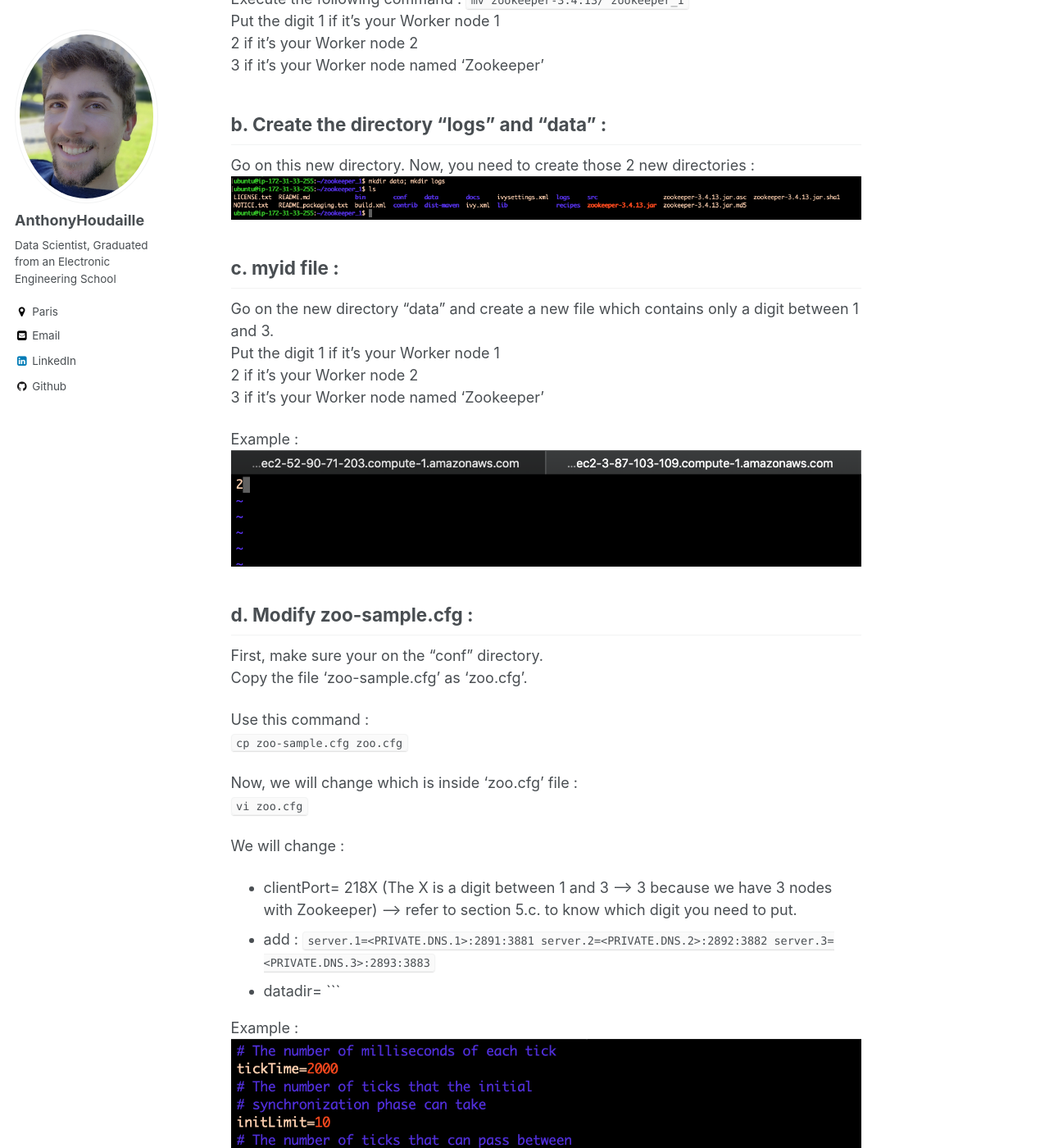
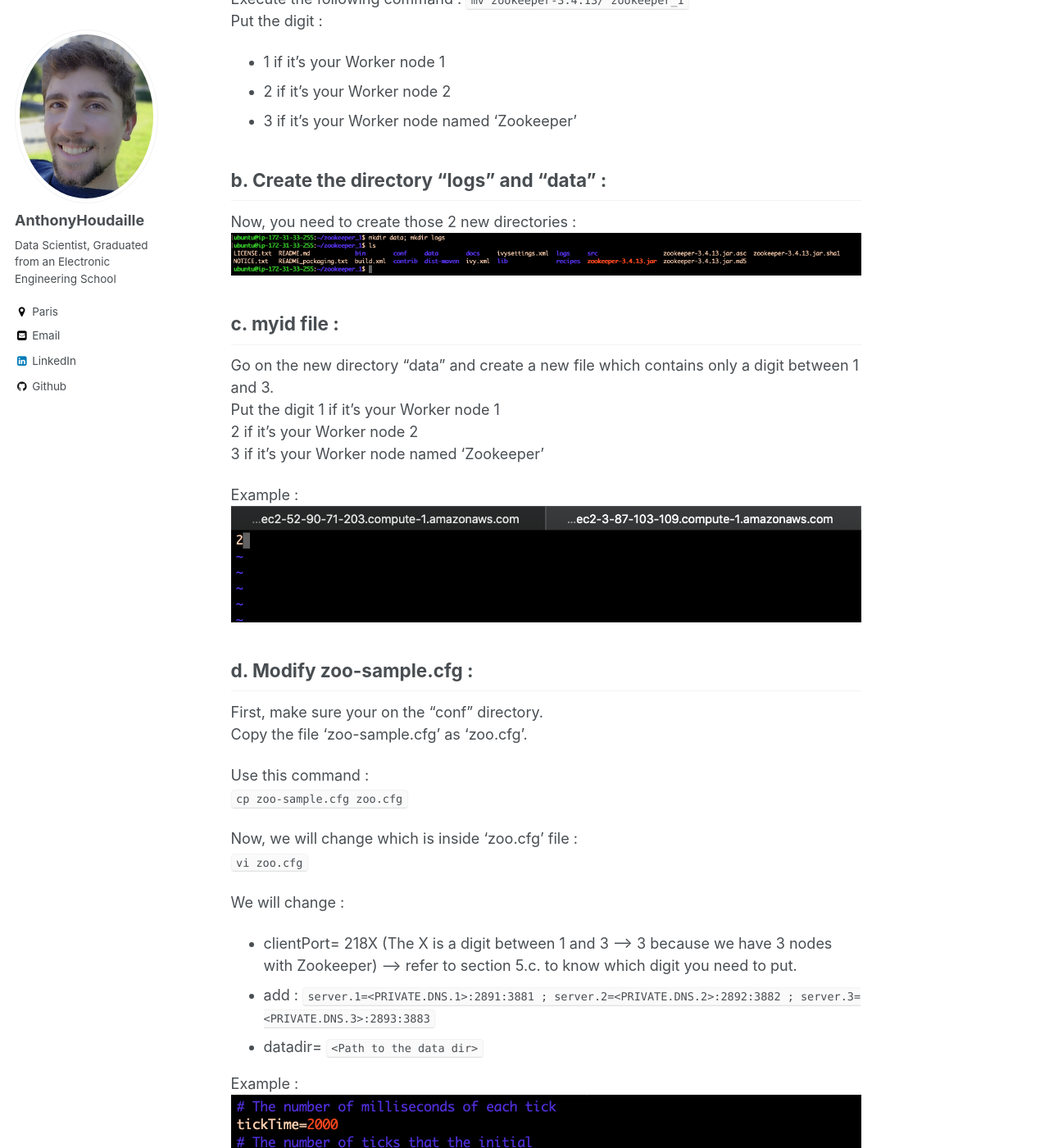
Before and after one commit to AnthonyHoudaille/AnthonyHoudaille.github.io, a Jekyll site: the page built from _awsec2/02_Zookeeper_Tutorial.md, in a window 1280 px wide and 1400 px high, scrolled down 2530 px. Shown: the whole window at 82% size. Built offline with Jekyll 4.4.1, drawn with Linux system fonts in a browser that asks for light colours; some of the changed text lies outside the part shown.

Commit message:
Update 02_Zookeeper_Tutorial.md

````diff
--- a/_awsec2/02_Zookeeper_Tutorial.md
+++ b/_awsec2/02_Zookeeper_Tutorial.md
@@ -41,8 +41,7 @@ You will see something like this :
 
 ## b. Extract the software :
 
-You need to extract the software by executing the command bellow :
-``` tar -xv zookeeper-3.4.13.tar.gz```
+You need to extract the software by executing the command bellow : ``` tar -xv zookeeper-3.4.13.tar.gz```
 
 Just after, remove the .tar.gz file :
 ``` rm zookeeper-3.4.13.tar.gz```
@@ -70,13 +69,14 @@ For our tutorial, we need to :
 Make sure your on the /ubuntu/home/ directory.
 Execute the following command :
 ``` mv zookeeper-3.4.13/ zookeeper_1```
-Put the digit 1 if it's your Worker node 1
-			  2 if it's your Worker node 2
-			  3 if it's your Worker node named 'Zookeeper'
+Put the digit :
+- 1 if it's your Worker node 1
+- 2 if it's your Worker node 2
+- 3 if it's your Worker node named 'Zookeeper'
 
 ## b. Create the directory "logs" and "data" :
 
-Go on this new directory. Now, you need to create those 2 new directories :
+Now, you need to create those 2 new directories :
 ![image](https://AnthonyHoudaille.github.io/images/Zookeeper_data-logs.png)
 
 ## c. myid file :
@@ -103,11 +103,8 @@ Now, we will change which is inside 'zoo.cfg' file :
 We will change :
 * clientPort= 218X (The X is a digit between 1 and 3 --> 3 because we have 3 nodes with Zookeeper)
 	--> refer to section 5.c. to know which digit you need to put.
-* add : ``` server.1=<PRIVATE.DNS.1>:2891:3881
-			server.2=<PRIVATE.DNS.2>:2892:3882
-			server.3=<PRIVATE.DNS.3>:2893:3883 ```
-* datadir= ```<Path to the data dir>
-
+* add : ``` server.1=<PRIVATE.DNS.1>:2891:3881  ;  server.2=<PRIVATE.DNS.2>:2892:3882  ;  server.3=<PRIVATE.DNS.3>:2893:3883 ```
+* datadir= ```<Path to the data dir>```
 
 Example :
 ![image](https://AnthonyHoudaille.github.io/images/Zookeeper_zoo.png)
````
Also changed, not shown: other parts of _awsec2/02_Zookeeper_Tutorial.md (+2 -2 lines).
